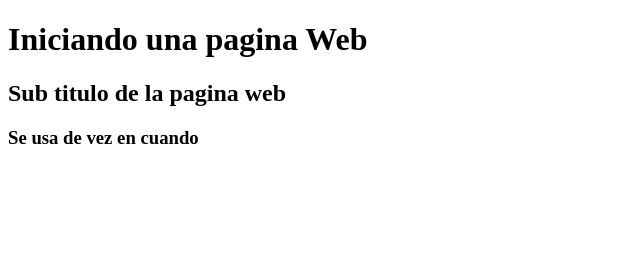
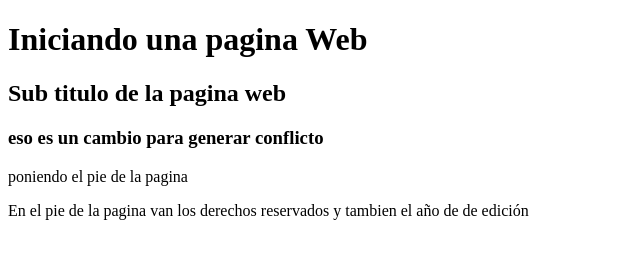
Before and after one commit to santi343/27-nov-2020, a plain HTML site: page index.html in a window 1280 px wide. Shown: the whole page, without its empty margins (0-640 px from the left). Drawn offline with Linux system fonts and the light colour scheme.

Commit message:
probando si se puede comimtear

```diff
--- a/index.html
+++ b/index.html
@@ -10,7 +10,7 @@
 		<hgroup>
 			<h1>Iniciando una pagina Web</h1>
 			<h2>Sub titulo de la pagina web</h2>
-			<h3>Se usa de vez en cuando</h3>
+			<h3>eso es un cambio para generar conflicto</h3>
 		</hgroup>
 	</header>
 	<main>
@@ -22,6 +22,8 @@
 		</section>
 	</main>
 	<footer>
+		<p>poniendo el pie de la pagina</p>
+		<p>En el pie de la pagina van los derechos reservados y tambien el a&ntilde;o de de edici&oacute;n</p>
 
 	</footer>
 
```
